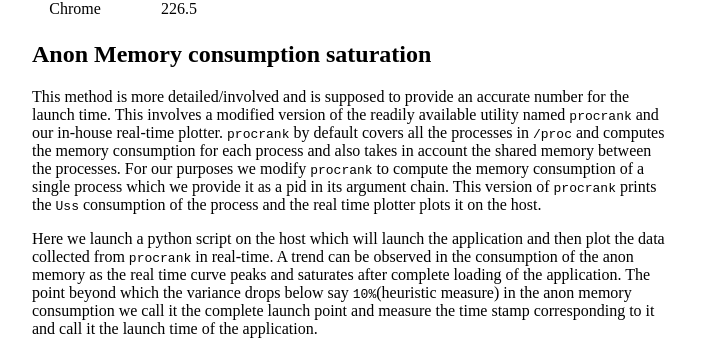
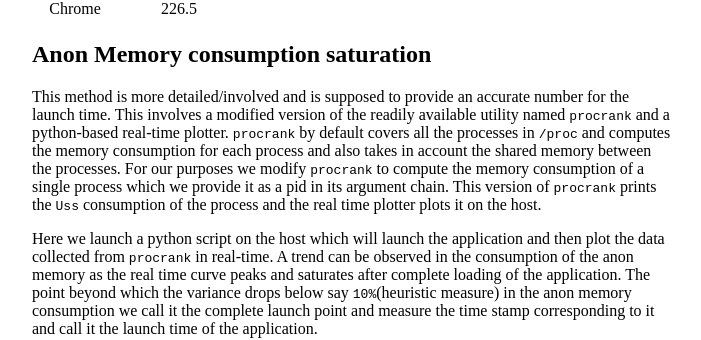
Before and after one commit to praton1729/praton_maze_blog, a Jekyll site: the page built from _posts/2020-04-11-Android-Application-Launch-Time-profiling.md, in a window 1280 px wide and 900 px high, scrolled down 1577 px. Shown: the part 258-598 px from the top of the window, without its empty margins (288-989 px from the left). Built offline with Jekyll 4.4.1, drawn with Linux system fonts in a browser that asks for light colours.

```diff
--- a/_posts/2020-04-11-Android-Application-Launch-Time-profiling.md
+++ b/_posts/2020-04-11-Android-Application-Launch-Time-profiling.md
@@ -88,7 +88,7 @@
 ## Anon Memory consumption saturation
 
 This method is more detailed/involved and is supposed to provide an accurate number for the launch time. This involves a modified version of
-the readily available utility named `procrank` and our in-house real-time plotter. `procrank` by default covers all the processes in `/proc`
+the readily available utility named `procrank` and a python-based real-time plotter. `procrank` by default covers all the processes in `/proc`
 and computes the memory consumption for each process and also takes in account the shared memory between the processes. For our purposes we
 modify `procrank` to compute the memory consumption of a single process which we provide it as a pid in its argument chain. This version of
 `procrank` prints the `Uss` consumption of the process and the real time plotter plots it on the host.
```
